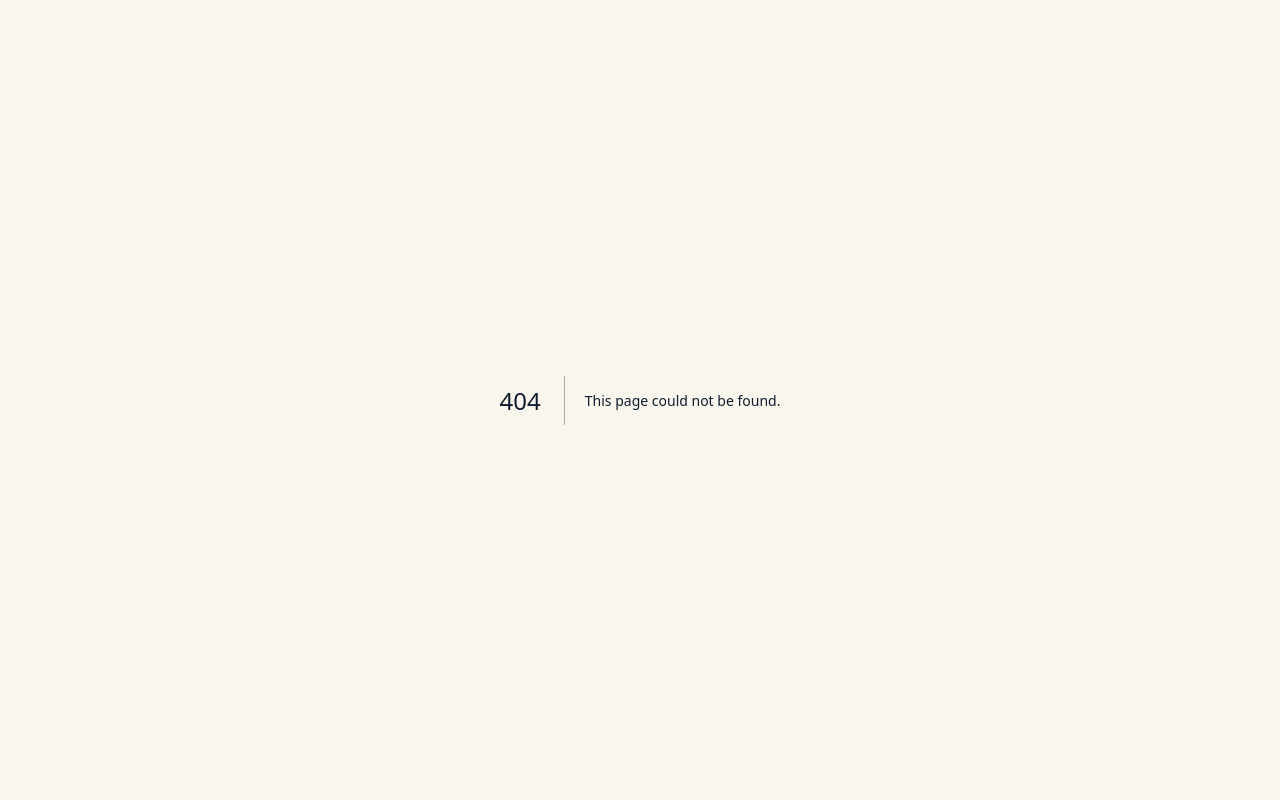
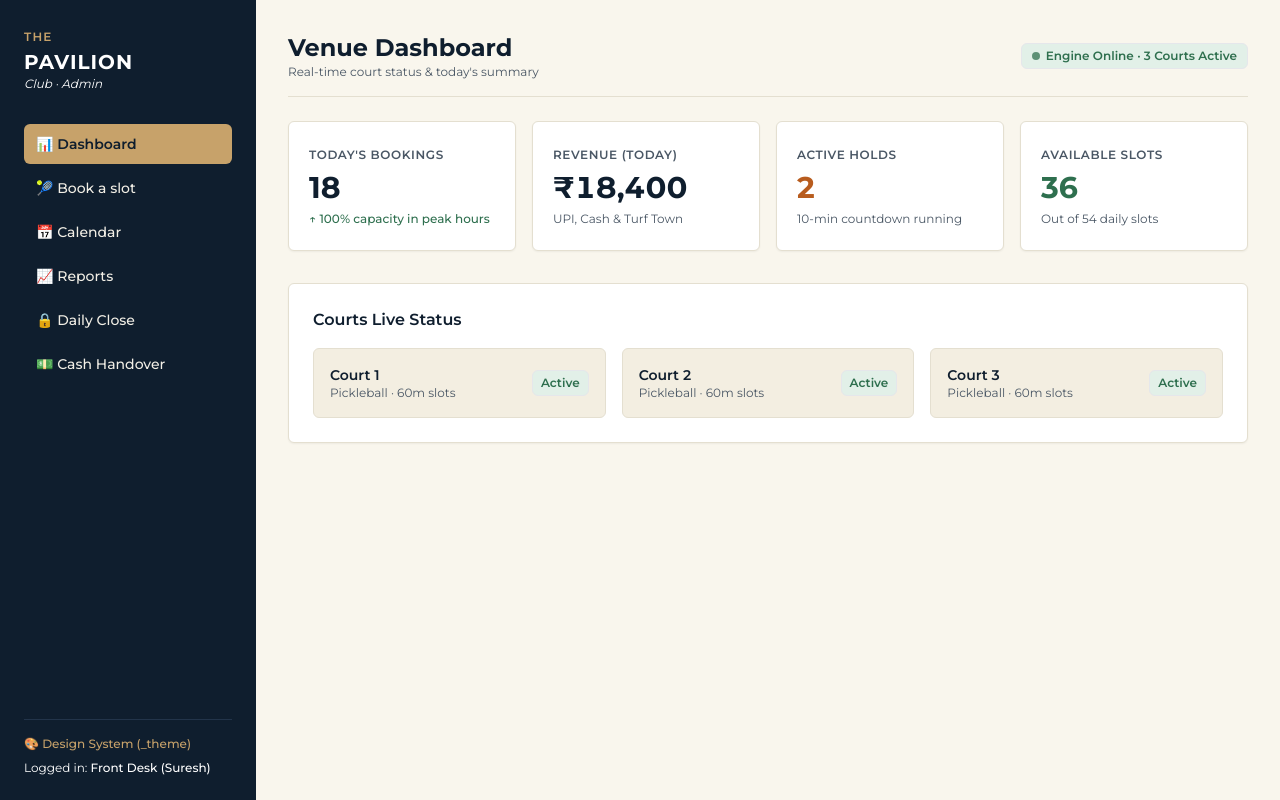
Before and after one commit to eyeleveltech/Pavilion-Club, a Next.js app in the folder apps/web/: page /admin in a window 1280 px wide. Before the commit this address had no page. Built offline with nearby package versions, Linux system fonts and the light colour scheme.

Commit message:
Update admin routes and live dashboard preview

```diff
--- /dev/null
+++ b/apps/web/src/app/admin/page.tsx
@@ -0,0 +1,172 @@
+import Link from 'next/link';
+
+export default function AdminDashboardPage() {
+  return (
+    <div className="min-h-screen flex bg-bg">
+      {/* Sidebar */}
+      <aside className="w-64 bg-navy text-white flex flex-col justify-between p-6">
+        <div>
+          <div className="mb-8">
+            <span className="text-xs uppercase tracking-widest text-gold font-semibold">
+              The
+            </span>
+            <h1 className="text-xl font-bold tracking-wider uppercase text-white">
+              PAVILION
+            </h1>
+            <p className="text-xs italic text-ink-on-dark/70">Club · Admin</p>
+          </div>
+
+          <nav className="space-y-1 text-sm font-medium">
+            <Link
+              href="/admin"
+              className="flex items-center gap-3 px-3 py-2.5 rounded bg-gold text-navy font-semibold transition"
+            >
+              📊 Dashboard
+            </Link>
+            <Link
+              href="/admin/book"
+              className="flex items-center gap-3 px-3 py-2.5 rounded text-ink-on-dark hover:bg-white/10 transition"
+            >
+              🎾 Book a slot
+            </Link>
+            <Link
+              href="/admin/calendar"
+              className="flex items-center gap-3 px-3 py-2.5 rounded text-ink-on-dark hover:bg-white/10 transition"
+            >
+              📅 Calendar
+            </Link>
+            <Link
+              href="/admin/reports"
+              className="flex items-center gap-3 px-3 py-2.5 rounded text-ink-on-dark hover:bg-white/10 transition"
+            >
+              📈 Reports
+            </Link>
+            <Link
+              href="/admin/close"
+              className="flex items-center gap-3 px-3 py-2.5 rounded text-ink-on-dark hover:bg-white/10 transition"
+            >
+              🔒 Daily Close
+            </Link>
+            <Link
+              href="/admin/cash"
+              className="flex items-center gap-3 px-3 py-2.5 rounded text-ink-on-dark hover:bg-white/10 transition"
+            >
+              💵 Cash Handover
+            </Link>
+          </nav>
+        </div>
+
+        <div className="border-t border-border-dark pt-4 text-xs space-y-2">
+          <Link
+            href="/admin/theme"
+            className="block text-gold hover:underline font-medium"
+          >
+            🎨 Design System (_theme)
+          </Link>
+          <div className="text-ink-on-dark/60">
+            Logged in: <span className="text-white font-medium">Front Desk (Suresh)</span>
+          </div>
+        </div>
+      </aside>
+
+      {/* Main Content */}
+      <main className="flex-1 p-8 overflow-y-auto">
+        <header className="flex items-center justify-between border-b border-border pb-4 mb-6">
+          <div>
+            <h2 className="text-2xl font-bold text-navy">Venue Dashboard</h2>
+            <p className="text-xs text-ink-soft">
+              Real-time court status & today&apos;s summary
+            </p>
+          </div>
+          <div className="flex items-center gap-3">
+            <span className="inline-flex items-center gap-1.5 px-2.5 py-1 rounded text-xs font-semibold bg-ok-soft text-ok border border-ok/30">
+              <span className="w-2 h-2 rounded-full bg-ok animate-pulse" />
+              Engine Online · 3 Courts Active
+            </span>
+          </div>
+        </header>
+
+        {/* 4 Stat Tiles */}
+        <div className="grid grid-cols-1 md:grid-cols-4 gap-4 mb-8">
+          <div className="p-5 rounded bg-surface border border-border shadow-sm">
+            <span className="text-xs text-ink-soft uppercase tracking-wider font-semibold">
+              Today&apos;s Bookings
+            </span>
+            <div className="text-3xl font-bold text-navy mt-1">18</div>
+            <span className="text-xs text-ok font-medium mt-1 inline-block">
+              ↑ 100% capacity in peak hours
+            </span>
+          </div>
+
+          <div className="p-5 rounded bg-surface border border-border shadow-sm">
+            <span className="text-xs text-ink-soft uppercase tracking-wider font-semibold">
+              Revenue (Today)
+            </span>
+            <div className="text-3xl font-bold text-navy mt-1 tabular-nums">
+              ₹18,400
+            </div>
+            <span className="text-xs text-ink-soft mt-1 inline-block">
+              UPI, Cash & Turf Town
+            </span>
+          </div>
+
+          <div className="p-5 rounded bg-surface border border-border shadow-sm">
+            <span className="text-xs text-ink-soft uppercase tracking-wider font-semibold">
+              Active Holds
+            </span>
+            <div className="text-3xl font-bold text-warn mt-1">2</div>
+            <span className="text-xs text-ink-soft mt-1 inline-block">
+              10-min countdown running
+            </span>
+          </div>
+
+          <div className="p-5 rounded bg-surface border border-border shadow-sm">
+            <span className="text-xs text-ink-soft uppercase tracking-wider font-semibold">
+              Available Slots
+            </span>
+            <div className="text-3xl font-bold text-ok mt-1">36</div>
+            <span className="text-xs text-ink-soft mt-1 inline-block">
+              Out of 54 daily slots
+            </span>
+          </div>
+        </div>
+
+        {/* Courts Overview */}
+        <section className="bg-surface rounded border border-border p-6 shadow-sm">
+          <h3 className="text-base font-semibold text-navy mb-4">
+            Courts Live Status
+          </h3>
+          <div className="grid grid-cols-1 md:grid-cols-3 gap-4 text-sm">
+            <div className="p-4 rounded border border-border bg-surface-2 flex items-center justify-between">
+              <div>
+                <p className="font-semibold text-navy">Court 1</p>
+                <p className="text-xs text-ink-soft">Pickleball · 60m slots</p>
+              </div>
+              <span className="px-2 py-1 rounded text-xs font-semibold bg-ok-soft text-ok border border-ok/20">
+                Active
+              </span>
+            </div>
+            <div className="p-4 rounded border border-border bg-surface-2 flex items-center justify-between">
+              <div>
+                <p className="font-semibold text-navy">Court 2</p>
+                <p className="text-xs text-ink-soft">Pickleball · 60m slots</p>
+              </div>
+              <span className="px-2 py-1 rounded text-xs font-semibold bg-ok-soft text-ok border border-ok/20">
+                Active
+              </span>
+            </div>
+            <div className="p-4 rounded border border-border bg-surface-2 flex items-center justify-between">
+              <div>
+                <p className="font-semibold text-navy">Court 3</p>
+                <p className="text-xs text-ink-soft">Pickleball · 60m slots</p>
+              </div>
+              <span className="px-2 py-1 rounded text-xs font-semibold bg-ok-soft text-ok border border-ok/20">
+                Active
+              </span>
+            </div>
+          </div>
+        </section>
+      </main>
+    </div>
+  );
+}
--- a/apps/web/src/app/(admin)/_theme/page.tsx
+++ b/apps/web/src/app/admin/theme/page.tsx
@@ -1,6 +1,9 @@
+import Link from 'next/link';
+
 export default function ThemePreviewPage() {
   return (
     <div className="max-w-5xl mx-auto p-8 space-y-12">
+      <div className="flex items-center justify-between">
         <div>
           <span className="text-xs uppercase tracking-widest font-semibold text-accent">
             Design System
@@ -11,6 +14,13 @@ export default function ThemePreviewPage() {
           <p className="text-sm text-ink-soft mt-1">
             Verified tokens against <code>Brand Guidelines_PC_Apr 26.pdf</code>.
           </p>
+        </div>
+        <Link
+          href="/admin"
+          className="text-xs px-3 py-2 border border-border rounded text-ink hover:bg-surface-2 transition"
+        >
+          ← Back to Admin
+        </Link>
       </div>
 
       {/* 1. Palette */}
--- a/package.json
+++ b/package.json
@@ -7,6 +7,7 @@
     "node": ">=22"
   },
   "scripts": {
+    "dev": "pnpm --filter @pavilion/web dev",
     "test": "vitest run",
     "test:watch": "vitest",
     "test:stress": "vitest run concurrency-gate",
```
Lines whose indentation alone changed are shown as unchanged.
